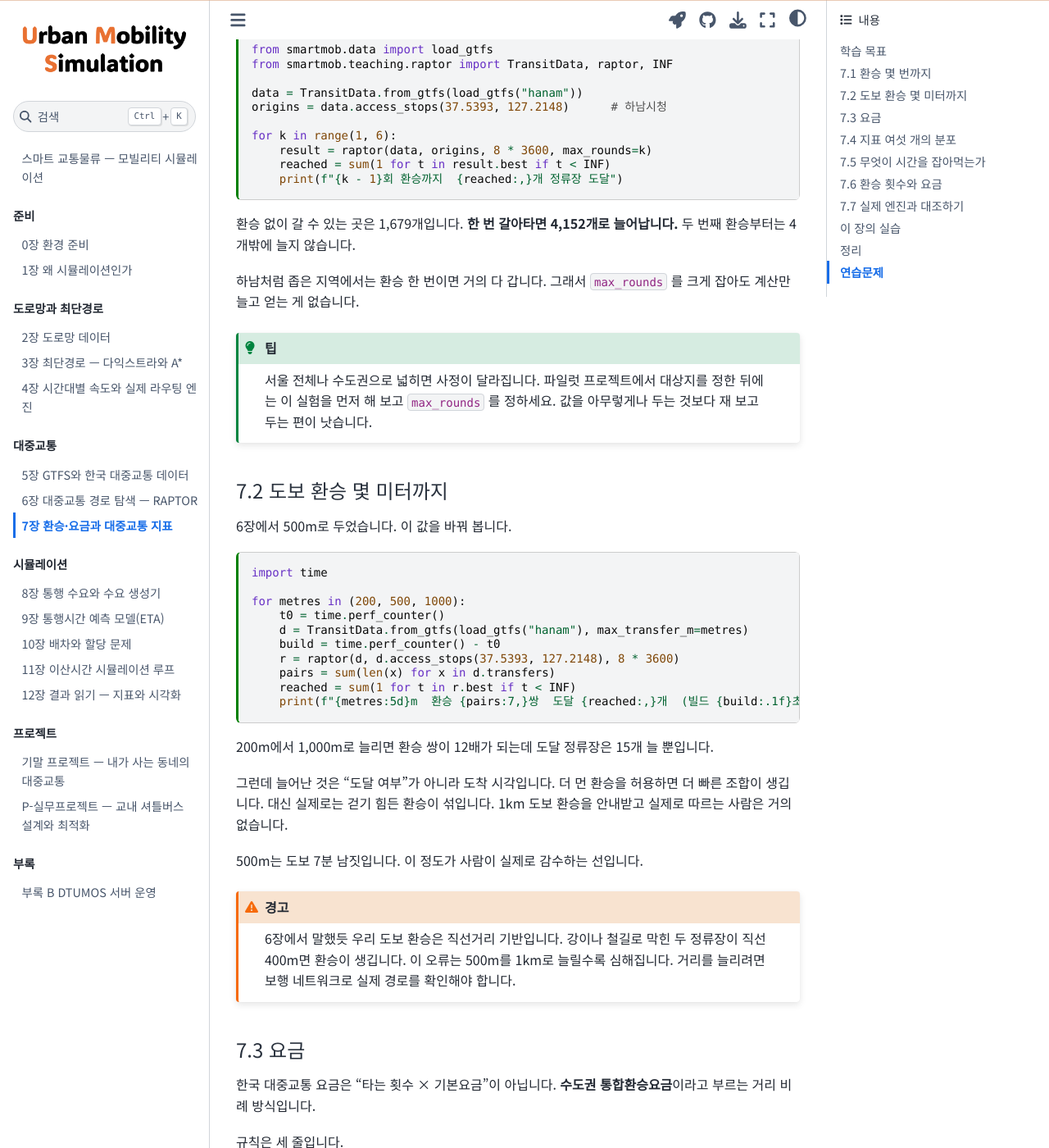
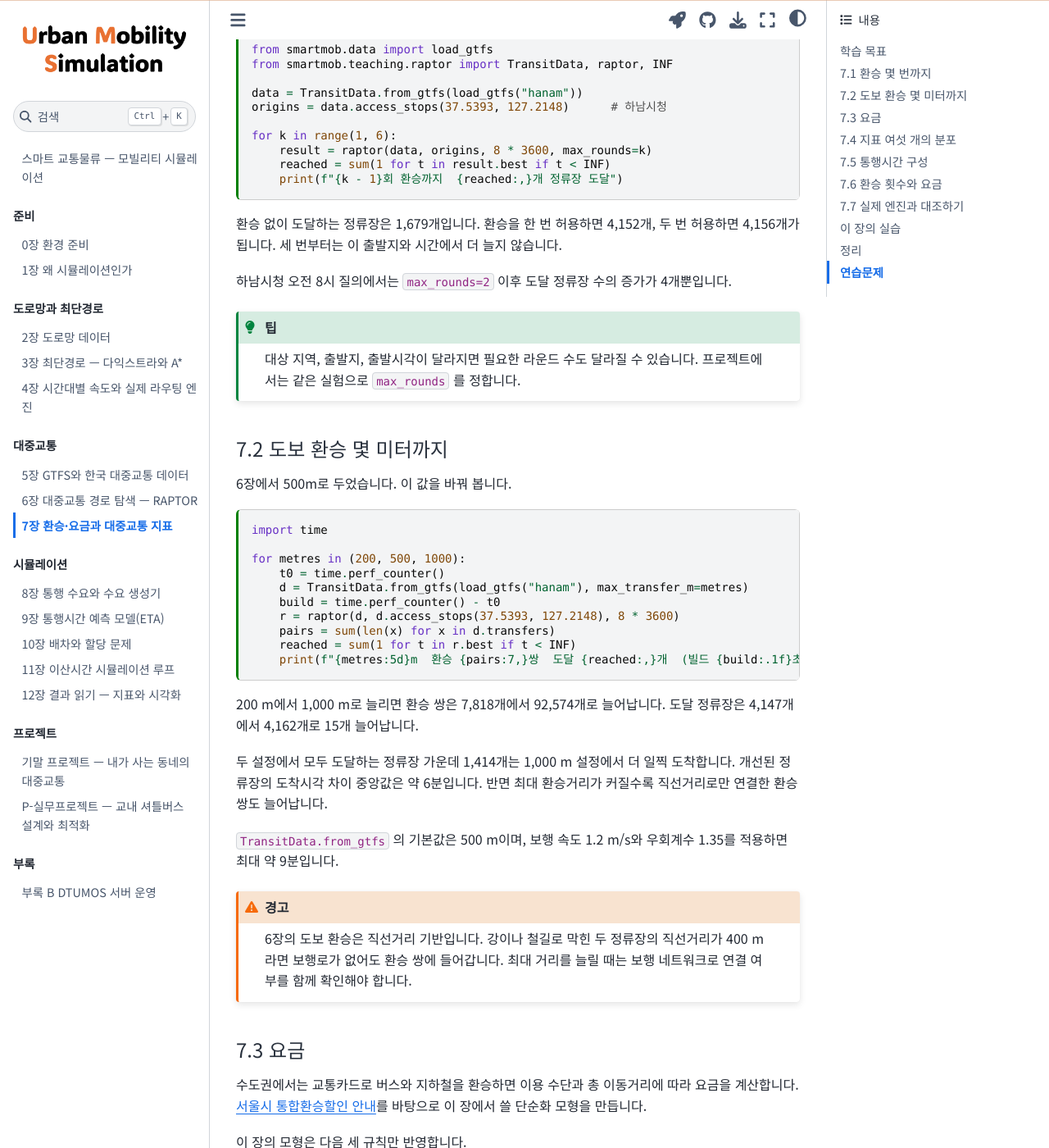
Before and after one commit to jihoyeo/mobility-simulation-book, a Jupyter Book: the page built from ko/ch07_raptor_fare.md, in a window 1280 px wide and 1400 px high, scrolled down 616 px. Shown: the whole window at 82% size. Built offline with Jupyter Book 1.0.4 settings and Sphinx 7.4.7 and the Sphinx Book theme 1.1.4, drawn with Linux system fonts in a browser that asks for light colours; some of the changed text lies outside the part shown.

Commit message:
7장 환승·요금 지표 해석 교정
근거 없는 도보 허용 기준과 엔진 결과 판정 기준을 삭제합니다. 현재 데이터의 도달 정류장과 통행시간 분포를 다시 계산하고 요금 코드를 교육용 단순화 모형으로 명시합니다.

````diff
--- a/ko/ch07_raptor_fare.md
+++ b/ko/ch07_raptor_fare.md
@@ -16,14 +16,14 @@
 
 6장에서 하남시청→미사역이 23분으로 나왔습니다. 그 안에 걷는 시간이 11분, 기다리는 시간이 5분이었습니다.
 
-그런데 그 계산에는 정하지 않고 넘어간 값이 몇 개 있습니다. 환승을 몇 번까지 허용할 것인가. 정류장 사이 몇 미터까지를 걸어서 갈아탈 수 있다고 볼 것인가. 그리고 그 통행에 요금은 얼마인가.
+6장의 계산에는 세 가지 설정값이 들어 있습니다. 허용할 탑승 횟수, 도보로 연결할 정류장 사이의 거리, 통행에 적용할 요금 규칙입니다.
 
-이 장에서 그 값들을 정하고, 정한 값이 결과를 얼마나 바꾸는지 봅니다.
+이 장에서는 각 설정값을 바꿔 도달 정류장 수와 통행시간이 어떻게 달라지는지 계산합니다.
 
 ## 학습 목표
 
 - 환승 허용 횟수와 도보 환승 거리가 결과에 미치는 영향을 잽니다
-- 수도권 통합환승요금을 구현하고 손으로 검산합니다
+- 수도권 통합환승요금을 단순화한 모형을 구현하고 손으로 검산합니다
 - 통행시간·차내시간·도보·대기·환승·요금 여섯 지표의 분포를 봅니다
 - 평균 하나로는 안 보이는 것을 분포에서 찾아냅니다
 
@@ -44,12 +44,12 @@
     print(f"{k - 1}회 환승까지  {reached:,}개 정류장 도달")
 ```
 
-환승 없이 갈 수 있는 곳은 1,679개입니다. **한 번 갈아타면 4,152개로 늘어납니다.** 두 번째 환승부터는 4개밖에 늘지 않습니다.
+환승 없이 도달하는 정류장은 1,679개입니다. 환승을 한 번 허용하면 4,152개, 두 번 허용하면 4,156개가 됩니다. 세 번부터는 이 출발지와 시간에서 더 늘지 않습니다.
 
-하남처럼 좁은 지역에서는 환승 한 번이면 거의 다 갑니다. 그래서 `max_rounds` 를 크게 잡아도 계산만 늘고 얻는 게 없습니다.
+하남시청 오전 8시 질의에서는 `max_rounds=2` 이후 도달 정류장 수의 증가가 4개뿐입니다.
 
 ```{tip}
-서울 전체나 수도권으로 넓히면 사정이 달라집니다. 파일럿 프로젝트에서 대상지를 정한 뒤에는 이 실험을 먼저 해 보고 `max_rounds` 를 정하세요. 값을 아무렇게나 두는 것보다 재 보고 두는 편이 낫습니다.
+대상 지역, 출발지, 출발시각이 달라지면 필요한 라운드 수도 달라질 수 있습니다. 프로젝트에서는 같은 실험으로 `max_rounds` 를 정합니다.
 ```
 
 ## 7.2 도보 환승 몇 미터까지
@@ -69,21 +69,21 @@
     print(f"{metres:5d}m  환승 {pairs:7,}쌍  도달 {reached:,}개  (빌드 {build:.1f}초)")
 ```
 
-200m에서 1,000m로 늘리면 환승 쌍이 12배가 되는데 도달 정류장은 15개 늘 뿐입니다.
+200 m에서 1,000 m로 늘리면 환승 쌍은 7,818개에서 92,574개로 늘어납니다. 도달 정류장은 4,147개에서 4,162개로 15개 늘어납니다.
 
-그런데 늘어난 것은 "도달 여부"가 아니라 도착 시각입니다. 더 먼 환승을 허용하면 더 빠른 조합이 생깁니다. 대신 실제로는 걷기 힘든 환승이 섞입니다. 1km 도보 환승을 안내받고 실제로 따르는 사람은 거의 없습니다.
+두 설정에서 모두 도달하는 정류장 가운데 1,414개는 1,000 m 설정에서 더 일찍 도착합니다. 개선된 정류장의 도착시각 차이 중앙값은 약 6분입니다. 반면 최대 환승거리가 커질수록 직선거리로만 연결한 환승 쌍도 늘어납니다.
 
-500m는 도보 7분 남짓입니다. 이 정도가 사람이 실제로 감수하는 선입니다.
+`TransitData.from_gtfs` 의 기본값은 500 m이며, 보행 속도 1.2 m/s와 우회계수 1.35를 적용하면 최대 약 9분입니다.
 
 ```{warning}
-6장에서 말했듯 우리 도보 환승은 직선거리 기반입니다. 강이나 철길로 막힌 두 정류장이 직선 400m면 환승이 생깁니다. 이 오류는 500m를 1km로 늘릴수록 심해집니다. 거리를 늘리려면 보행 네트워크로 실제 경로를 확인해야 합니다.
+6장의 도보 환승은 직선거리 기반입니다. 강이나 철길로 막힌 두 정류장의 직선거리가 400 m라면 보행로가 없어도 환승 쌍에 들어갑니다. 최대 거리를 늘릴 때는 보행 네트워크로 연결 여부를 함께 확인해야 합니다.
 ```
 
 ## 7.3 요금
 
-한국 대중교통 요금은 "타는 횟수 × 기본요금"이 아닙니다. **수도권 통합환승요금**이라고 부르는 거리 비례 방식입니다.
+수도권에서는 교통카드로 버스와 지하철을 환승하면 이용 수단과 총 이동거리에 따라 요금을 계산합니다. [서울시 통합환승할인 안내][seoul-fare]를 바탕으로 이 장에서 쓸 단순화 모형을 만듭니다.
 
-규칙은 세 줄입니다.
+이 장의 모형은 다음 세 규칙만 반영합니다.
 
 1. 기본요금은 탄 수단 중 기본요금이 가장 비싼 것 하나만 냅니다
 2. 총 이동거리 10km 까지는 기본요금만 냅니다
@@ -99,7 +99,7 @@
                                  {"mode": "SUBWAY", "km": 4.0}]), "원")
 ```
 
-버스를 타고 지하철로 갈아타도 1,550원 한 번만 냅니다. 이것이 통합요금의 핵심입니다.
+예제의 버스 3 km와 지하철 4 km를 합치면 기본거리 10 km 이내입니다. 두 수단 중 기본요금이 더 높은 지하철 요금 1,550원을 반환합니다.
 
 거리가 늘면 어떻게 되는지 봅니다.
 
@@ -134,7 +134,7 @@
 3.4km 통행이라 기본요금 1,550원입니다. 버스와 지하철을 둘 다 탔지만 한 번만 냅니다.
 
 ```{note}
-이 구현은 성인 카드 기준이고 광역버스 할증, 심야 할증, 청소년·어린이 할인, 30분 환승 제한 시간을 넣지 않았습니다. 실제 요금과 몇백 원 차이가 날 수 있습니다. 파일럿 프로젝트에서 요금을 주요 지표로 쓸 거라면 규칙을 더 넣어야 합니다.
+이 구현은 성인 교통카드 기준의 일부 규칙만 담습니다. 버스 유형별 기본거리, 수도권 전철 50 km 이후의 가산 단위, 조조·청소년·어린이 할인은 제외합니다. 하차 태그와 환승 인정 시간도 확인하지 않으므로 실제 청구액을 계산하는 용도로 사용할 수 없습니다.
 ```
 
 ## 7.4 지표 여섯 개의 분포
@@ -161,9 +161,9 @@
 df[cols].describe().round(1)
 ```
 
-평균 통행시간이 65분입니다. 그런데 표준편차가 66분이고 최댓값이 1,007분입니다. **16시간짜리 통행이 있습니다.**
+표본의 평균 통행시간은 65.5분, 중앙값은 56.2분입니다. 표준편차는 65.8분이고 최댓값은 1,007.4분입니다.
 
-이건 오류가 아닙니다. 아침 8시에 출발해서 그 정류장까지 가려면 다음 날 첫차를 기다려야 하는 경우입니다. 하루에 몇 번 안 다니는 시외 노선의 종점 같은 곳입니다.
+최댓값은 `명륜3가.성대입구`까지 가는 경로입니다. 오전 8시에 출발해 오후 11시 31분의 N31번을 탈 때까지 기다리면서 대기시간이 856.2분으로 늘어납니다.
 
 ```{code-cell} python
 long_trips = df[df["total_min"] > 180]
@@ -171,7 +171,7 @@
 long_trips[["total_min", "wait_min", "in_vehicle_min", "transfers"]].head()
 ```
 
-대기시간이 대부분입니다. 이런 값이 섞이면 평균이 망가집니다. 분포를 보지 않고 평균만 보고했다면 "하남시 평균 통행시간 65분"이라는 틀린 결론을 냈을 것입니다.
+3시간을 넘는 통행은 300개 중 7개입니다. 이 표본은 GTFS에 포함된 도달 가능 정류장에서 균등 추출했으며 하남시 주민의 목적지 분포를 반영하지 않습니다. 따라서 65.5분을 하남시 평균 통행시간으로 해석할 수 없습니다.
 
 중앙값과 분위를 봅니다.
 
@@ -180,9 +180,9 @@
     print(f"{q:>5.0%} 분위  {df['total_min'].quantile(q):6.1f}분")
 ```
 
-중앙값 56분이 훨씬 대표적입니다.
+이 표본의 중앙값은 56.2분입니다. 평균과 함께 분위수와 3시간 초과 통행 수를 제시해야 분포를 확인할 수 있습니다.
 
-## 7.5 무엇이 시간을 잡아먹는가
+## 7.5 통행시간 구성
 
 통행시간을 셋으로 나눠 봅니다.
 
@@ -207,7 +207,7 @@
 fig.tight_layout();
 ```
 
-차내시간은 넓게 퍼져 있고 도보와 대기는 좁게 몰려 있습니다. 목적지가 멀수록 차내시간이 늘지만, 걷는 시간과 기다리는 시간은 어디를 가든 비슷하다는 뜻입니다.
+3시간 이하 표본에서 차내시간의 분포가 도보시간과 대기시간보다 넓습니다. 이 그림만으로 목적지 거리와 각 시간 요소의 관계를 판단할 수는 없습니다.
 
 ```{code-cell} python
 share = normal[parts].sum()
@@ -215,9 +215,7 @@
     print(f"{label}  {share[col] / share.sum():5.1%}")
 ```
 
-차내가 3분의 2, 나머지 3분의 1이 걷고 기다리는 시간입니다.
-
-이 숫자가 정책으로 이어집니다. 버스를 빠르게 하는 것(차내시간 단축)과 배차를 촘촘히 하는 것(대기시간 단축) 중 어느 쪽이 나은가. 대기시간 비중이 이 정도면 배차 개선의 여지가 큽니다. 프로젝트에서 개선 시나리오를 고를 때 이 분해를 근거로 삼으세요.
+합계 기준 비중은 차내 72.5%, 도보 14.3%, 대기 13.2%입니다.
 
 ## 7.6 환승 횟수와 요금
 
@@ -225,17 +223,17 @@
 df["transfers"].value_counts().sort_index()
 ```
 
-환승 0회가 24개뿐입니다. 대부분 한 번에서 세 번 갈아탑니다.
+환승 횟수별 표본 수는 0회 24개, 1회 111개, 2회 83개, 3회 45개, 4회 37개입니다.
 
 ```{code-cell} python
 df.groupby("transfers")[["total_min", "fare"]].median().round(0)
 ```
 
-환승이 늘수록 통행시간은 길어지는데 요금은 거의 그대로입니다. 통합요금이므로 거리에만 반응하기 때문입니다.
+통행시간 중앙값은 환승 0회부터 4회까지 각각 38분, 72분, 59분, 47분, 55분입니다. 이 표본에서는 환승 횟수에 따라 단조롭게 늘지 않습니다. 요금 모형도 환승 횟수가 아니라 이용 수단과 총거리를 사용합니다.
 
 ## 7.7 실제 엔진과 대조하기
 
-서버가 있으면 우리 구현과 맞춰 볼 수 있습니다.
+서버가 있으면 같은 출발지·도착지·출발시각의 결과를 나란히 출력할 수 있습니다.
 
 ```{code-cell} python
 :tags: [skip-execution]
@@ -256,9 +254,9 @@
 print(f"내 RAPTOR    {mine['total_min']:.1f}분, 환승 {mine['transfers']}회")
 ```
 
-값이 정확히 같지는 않습니다. 실제 엔진은 도보 환승을 보행 네트워크로 계산하고, 승하차에 걸리는 시간을 더하고, 환승 저항(갈아타기 싫어하는 정도)을 비용에 넣기 때문입니다.
+두 결과가 다를 때는 먼저 도착 정류장, 도보 연결, 사용한 시간표와 환승 제한을 비교합니다. 서버 내부의 비용 항목은 API 응답만으로 단정할 수 없습니다.
 
-**중요한 것은 얼마나 다른가입니다.** 5분 차이면 우리 구현이 대체로 맞습니다. 30분 차이가 나면 어딘가 틀렸습니다. 파일럿 프로젝트에서 이 대조표를 제출합니다.
+차이가 작다는 사실만으로 구현이 맞다고 판정할 수는 없습니다. 프로젝트 대조표에는 두 결과의 차이와 함께 입력 조건이 같은지 확인한 내용을 적습니다.
 
 ## 이 장의 실습
 
@@ -272,13 +270,12 @@
 
 ## 정리
 
-- 하남에서는 환승 한 번이면 도달 정류장이 1,679개에서 4,152개로 늡니다. 두 번째부터는 거의 늘지 않습니다
-- 도보 환승 거리를 200m→1km로 늘리면 환승 쌍이 12배가 되지만 도달 정류장은 거의 그대로입니다. 대신 걷기 힘든 환승이 섞입니다
-- 수도권 통합환승요금은 "가장 비싼 기본요금 한 번 + 10km 초과분 5km당 100원"입니다
-- 도달 가능한 300곳의 평균 통행시간은 65분인데 중앙값은 56분입니다. 16시간짜리 통행이 평균을 끌어올립니다
-- 통행시간의 3분의 1이 걷고 기다리는 시간입니다. 배차 개선의 여지가 여기 있습니다
-- 환승이 늘어도 요금은 거의 그대로입니다. 통합요금은 거리에만 반응합니다
-- 8장에서 통행 수요를 다룹니다. 지금까지는 한 사람의 경로였고, 이제 수천 명을 만듭니다
+- 하남시청 오전 8시에는 환승을 한 번 허용할 때 도달 정류장이 1,679개에서 4,152개로 늘어납니다
+- 도보 환승 거리를 200 m에서 1,000 m로 늘리면 환승 쌍은 7,818개에서 92,574개로 늘고 도달 정류장은 15개 늘어납니다
+- 이 장의 요금 코드는 수도권 통합환승요금 가운데 기본요금과 10 km 초과 거리 가산만 반영합니다
+- 도달 정류장 300개 표본의 평균 통행시간은 65.5분, 중앙값은 56.2분입니다
+- 3시간 이하 표본의 시간 합계 비중은 차내 72.5%, 도보 14.3%, 대기 13.2%입니다
+- 환승 횟수별 통행시간 중앙값은 단조롭게 증가하지 않습니다
 
 ## 연습문제
 
````
Also changed, not shown: other parts of ko/ch07_raptor_fare.md (+2 -0 lines), 2 other files.
